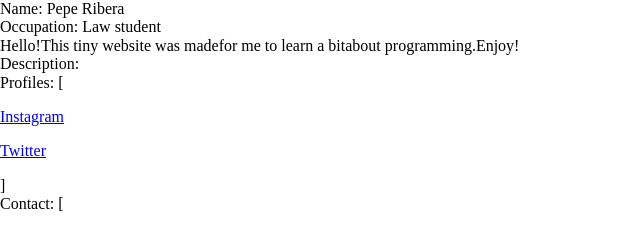
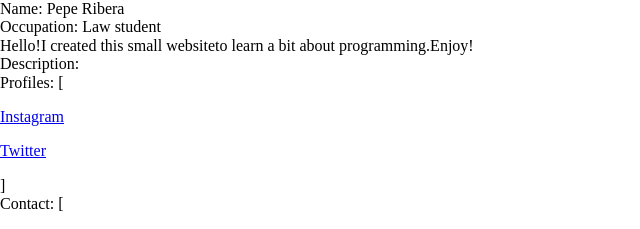
Before and after one commit to friteegg/friteegg.github.io, a Jekyll site: the page built from demo/index.md, in a window 1280 px wide. Shown: the top 229 px of the page, without its empty margins (0-640 px from the left). Built offline with Jekyll 4.4.1, drawn with Linux system fonts in a browser that asks for light colours; nearby versions of some CDN libraries; library files that are not in the unit come from our copies.

Commit message:
Update json.yml

```diff
--- a/_data/json.yml
+++ b/_data/json.yml
@@ -7,9 +7,8 @@
 - key: Description
   value:
     - Hello!
-    - This tiny website was made
-    - for me to learn a bit
-    - about programming.
+    - I created this small website
+    - to learn a bit about programming.
     - Enjoy!
   typed: true
 
```
